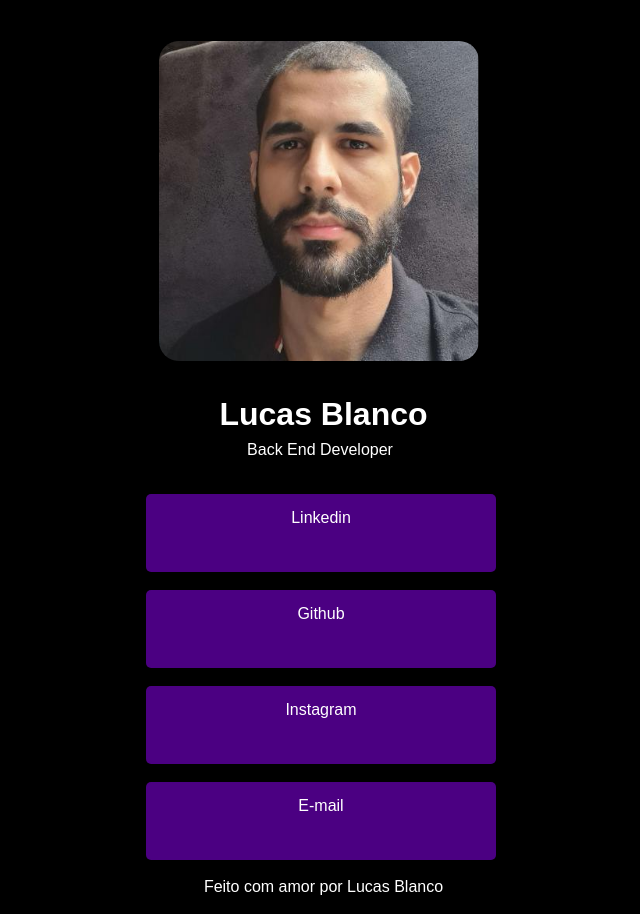
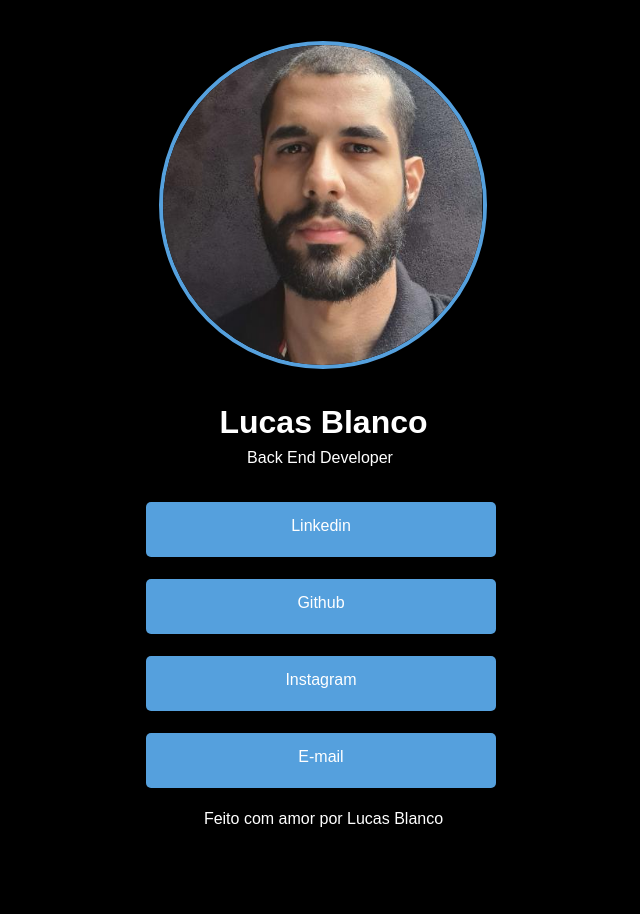
Before and after one commit to LucaFonseca/Links, a plain HTML site: page index.html in a window 1280 px wide. Shown: the whole page, without its empty margins (334-974 px from the left). After the commit the page ends 846 px from the top, so only its background shows below. Drawn offline with Linux system fonts and the light colour scheme.

Commit message:
Add files via upload

```diff
--- a/style.css
+++ b/style.css
@@ -9,7 +9,8 @@ body {
 }
 
 img {
-    border-radius: 20px;
+    border: 4px solid rgb(85, 160, 221) ;
+    border-radius: 320px;
     width: 320px;
     height: 320px;
     margin-left: 13px;
@@ -35,20 +36,25 @@ ul {
 }
 
 li {
-    margin-bottom: 18px;
+    margin-bottom: 22px;
     list-style-type: none;
 
 }
 
 a {
-    background-color: indigo;
+    background-color: rgb(85, 160, 221);
     color: white;
     padding: 15px;
     text-decoration: none;
     display: block;
     width: 320px;
-    height: 48px;
+    height: 25px;
     border-radius: 5px;
+}
+a:hover{
+    -webkit-filter: blur(0.79px); /* Chrome, Safari, Opera */
+    background-color: white;
+    color: rgb(85, 160, 221);
 }
 
 .container {
```
